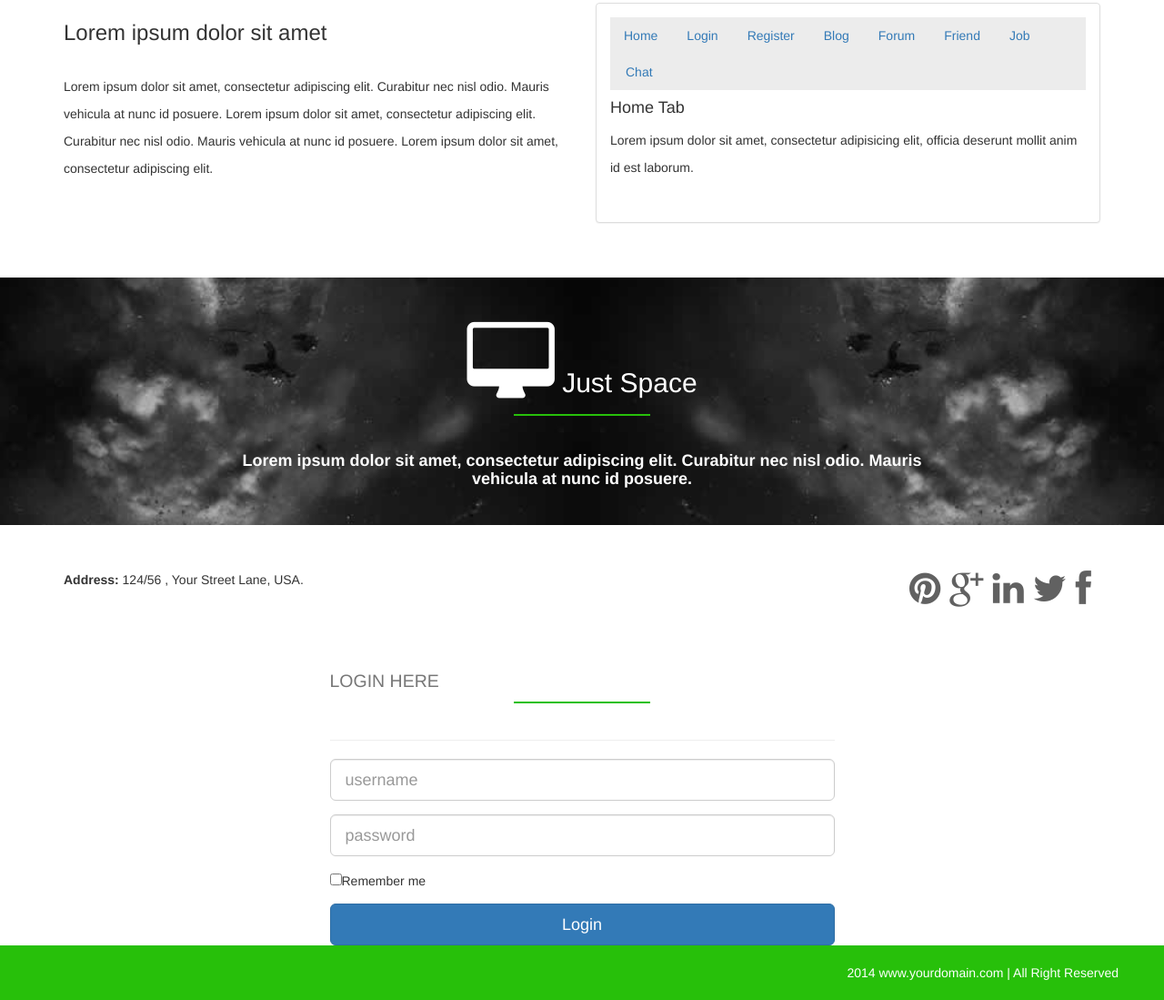
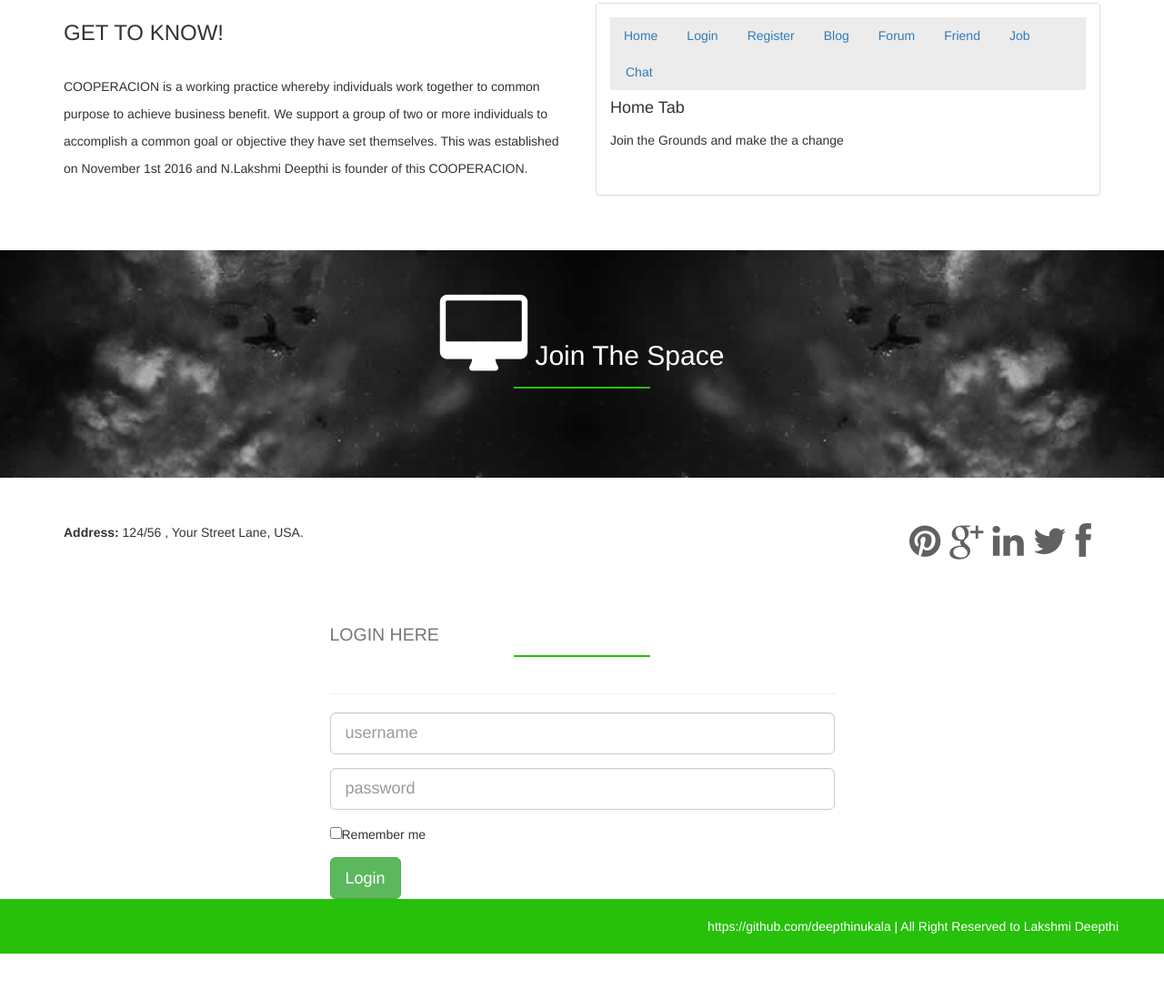
Before and after one commit to deepthinukala/blogservice, a plain HTML site: page WebContent/index.html in a window 1280 px wide. Shown: the part 1034-2133 px from the top of the page at 91% size. After the commit the page ends 2082 px from the top, so only its background shows below. Drawn offline with nearby package versions, Linux system fonts and the light colour scheme.

Commit message:
About US

```diff
--- a/WebContent/UI/login.html
+++ b/WebContent/UI/login.html
@@ -50,7 +50,7 @@
 	 <div class="form-group">
 	 <input type="checkbox" value="remember-me" id="rememberMe" name="rememberMe">Remember me
 	 </div>
-			<button class="btn btn-lg btn-primary btn-block" type="submit">Login</button>
+			<button class="btn btn-lg btn-primary btn-success" type="submit">Login</button>
 			</div>
 		</div>
 		</div>
--- a/WebContent/index.html
+++ b/WebContent/index.html
@@ -87,9 +87,9 @@
    <li style="padding-top:15px;" data-ng-show="globals.currentUser.islogged">Welcome:{{globals.currentUser.username}}</li>
                     <li><a href="#home">HOME</a>
                     </li>
-                    <li><a href="#services">Blog</a>
+                    <li><a href="#services">Click to Slide</a>
                     </li>
-<li data-ng-show="globals.currentUser.islogged"><a href="#/home" data-ng-click="vm.logout()">logout</a></li>
+
 
                    <!--  <li><a href="#price-sec">Login</a>
                     </li>
@@ -212,15 +212,15 @@
             </div>
             <div class="row ">
                 <div class="col-md-6 col-sm-6">
-                    <h3>Lorem ipsum dolor sit amet</h3>
+                    <h3>GET TO KNOW!</h3>
                     <p>
-                        Lorem ipsum dolor sit amet, consectetur adipiscing elit.
-                         Curabitur nec nisl odio. Mauris vehicula at nunc id posuere.
-                           Lorem ipsum dolor sit amet, consectetur adipiscing elit.
-                         Curabitur nec nisl odio. Mauris vehicula at nunc id posuere.
-                        Lorem ipsum dolor sit amet, consectetur adipiscing elit.
+                      COOPERACION is a working practice whereby individuals work together to common purpose
+                      to achieve business benefit. We support a group of two or more individuals to accomplish
+                       a common goal or objective they have set themselves.
+                       This was established on November 1st 2016 and N.Lakshmi Deepthi is founder of this
+                       COOPERACION.
 
-                    </p>
+                     </p>
                 </div>
                 <div class="col-md-6 col-sm-6">
                     <div class="panel panel-default">
@@ -236,21 +236,22 @@
                                 <li class=""><a href="#/job" data-toggle="tab">Job</a></li>
                               <li class=""><a href="#/chat" data-toggle="tab">Chat</a></li>
                       <li class=""data-ng-show="globals.currentUser.islogged"><a href="#/UserProfile" data-toggle="tab">myProfile</a></li>
-                            </ul>
+                      <li data-ng-show="globals.currentUser.islogged"><a href="#/home" data-ng-click="vm.logout()">logout</a></li>
+                          </ul>
 
                             <div class="tab-content">
                                 <div class="tab-pane fade  active in" id="home-pills">
                                     <h4>Home Tab</h4>
-                                    <p>Lorem ipsum dolor sit amet, consectetur adipisicing elit,  officia deserunt mollit anim id est laborum.</p>
+                                    <p> Join the Grounds and make the a change </p>
                                 </div>
                                 <div class="tab-pane fade" id="profile-pills">
                                     <h4>Profile Tab</h4>
-                                   <p>Lorem ipsum dolor sit amet, consectetur adipisicing elit,  officia deserunt mollit anim id est laborum.</p>
+                                   <p>Join the Grounds and make the a change</p>
 
                                 </div>
                                 <div class="tab-pane fade" id="messages-pills">
                                     <h4>Messages Tab</h4>
-                                     <p>Lorem ipsum dolor sit amet, consectetur adipisicing elit,  officia deserunt mollit anim id est laborum.</p>
+                                     <p>Join the Grounds and make the a change</p>
                                 </div>
                                 <div class="tab-pane fade" id="settings-pills">
                                     <h4>Settings Tab</h4>
@@ -274,12 +275,12 @@
 
             <div class="row text-center">
                 <div class="col-md-8 col-md-offset-2 ">
-                    <h2><i class="fa fa-desktop fa-3x"></i>&nbsp;Just Space </h2>
-                    <h4>
+                    <h2><i class="fa fa-desktop fa-3x"></i>&nbsp;Join The Space </h2>
+                    <!-- <h4>
                         <strong>Lorem ipsum dolor sit amet, consectetur adipiscing elit.
                          Curabitur nec nisl odio. Mauris vehicula at nunc id posuere.
                         </strong>
-                    </h4>
+                    </h4> -->
                 </div>
 
             </div>
@@ -324,7 +325,7 @@
     <!--End Contact Section -->
     <!--footer Section -->
     <div class="for-full-back " id="footer">
-        2014 www.yourdomain.com | All Right Reserved
+        https://github.com/deepthinukala | All Right Reserved to Lakshmi Deepthi
 
     </div>
     <!--End footer Section -->
```
Also changed, not shown: WebContent/UI/Blog.html (+1 -1 lines), WebContent/UI/Forum.html (+1 -1 lines), WebContent/UI/home.html (+1 -1 lines), WebContent/UI/register.html (+2 -1 lines).
